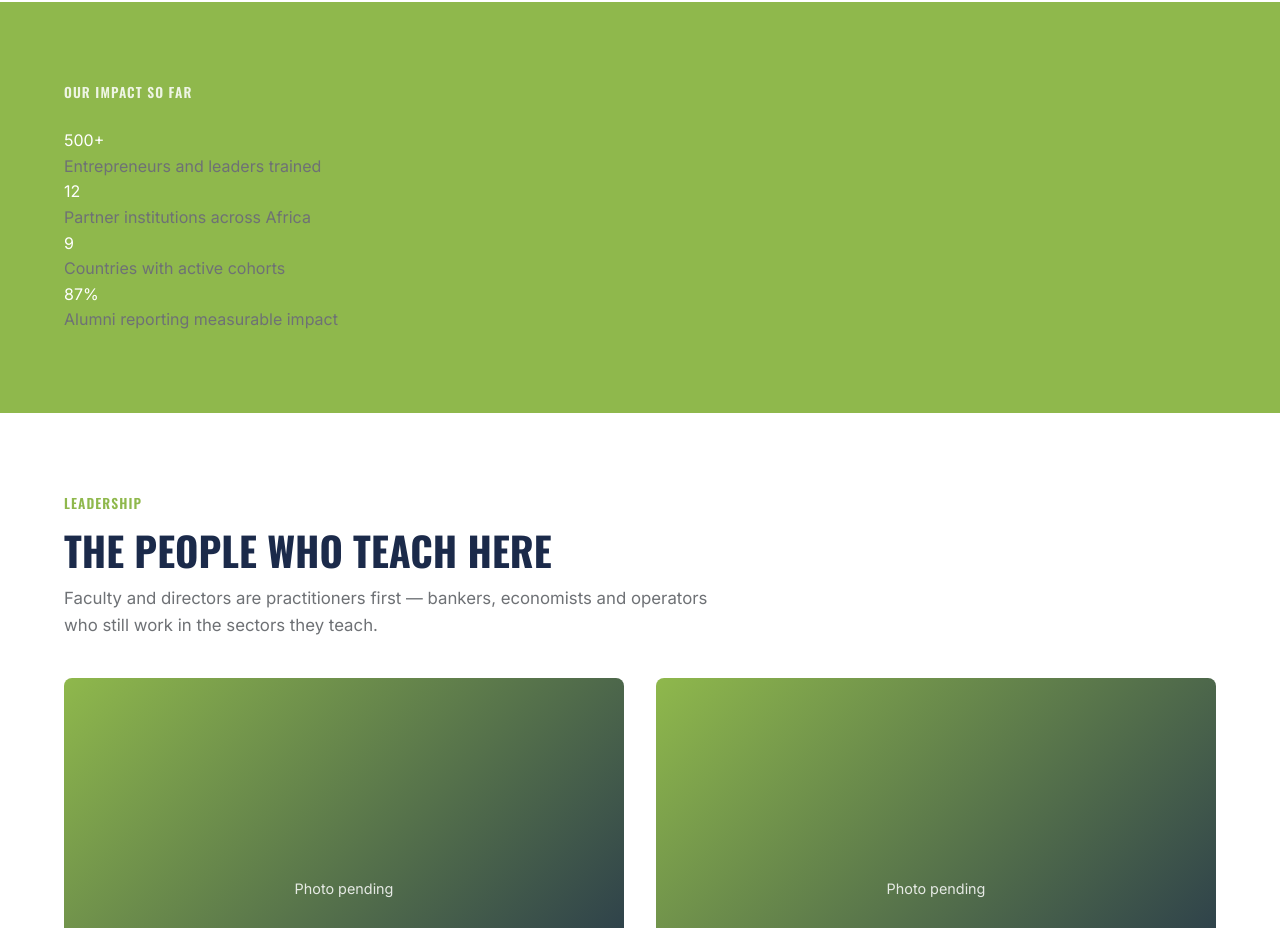
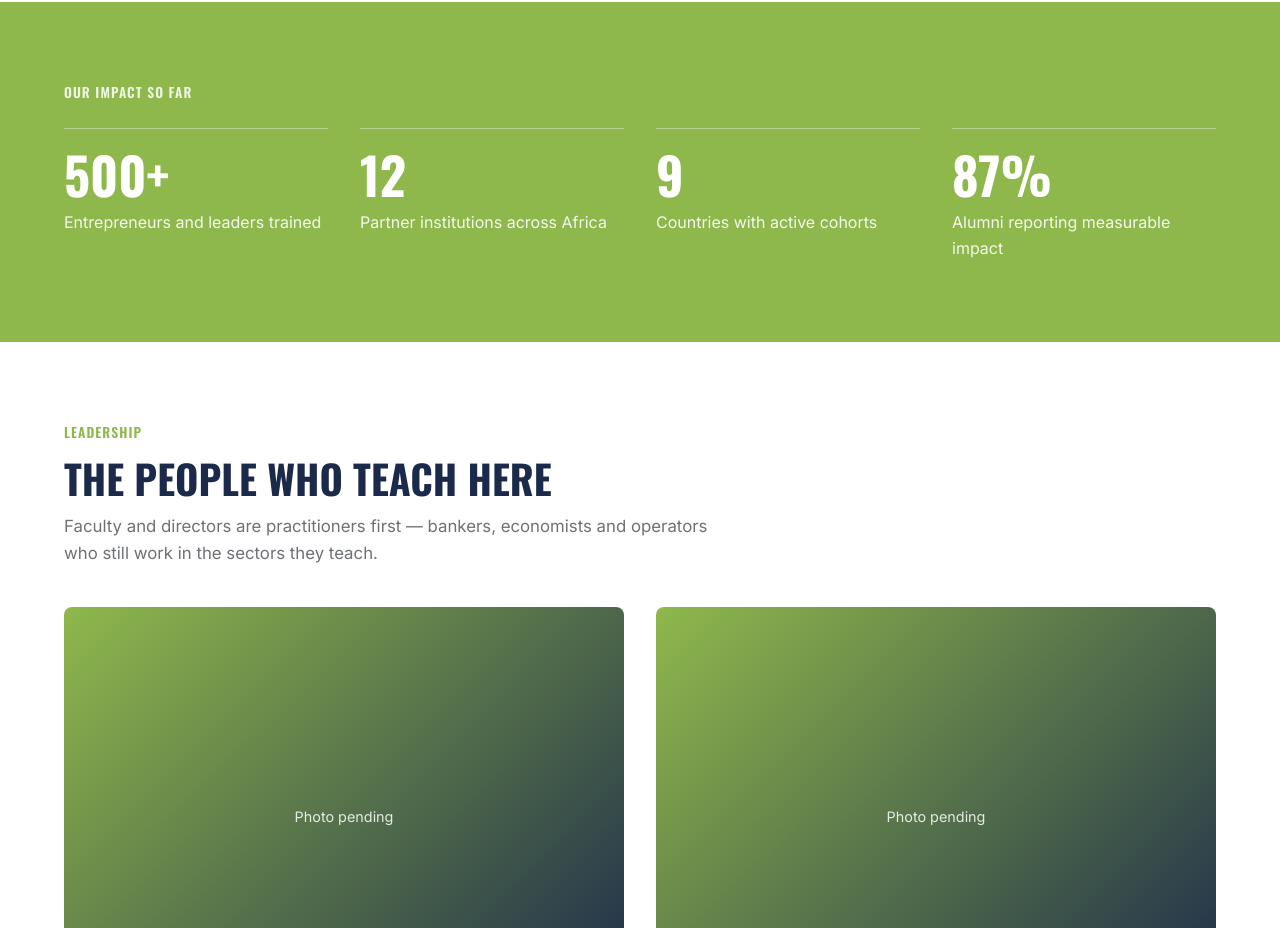
Before and after one commit to Popoeson/asbs-africa, a plain HTML site: page about.html in a window 1280 px wide. Shown: the part 1460-2388 px from the top of the page. Drawn offline with nearby package versions, Linux system fonts and the light colour scheme.

Commit message:
Update components.css

```diff
--- a/assets/css/components.css
+++ b/assets/css/components.css
@@ -168,6 +168,34 @@
   background: var(--color-navy-dark);
 }
 
+/* ---- Impact stats ---- */
+.stats-grid {
+  display: grid;
+  gap: 32px;
+  grid-template-columns: 1fr;
+}
+
+@media (min-width: 700px) {
+  .stats-grid { grid-template-columns: repeat(4, 1fr); }
+}
+
+.stat {
+  border-top: 1px solid rgba(255, 255, 255, 0.35);
+  padding-top: 20px;
+}
+
+.stat__number {
+  font-family: var(--font-heading);
+  font-size: clamp(2.5rem, 6vw, 3.2rem);
+  font-weight: 700;
+  line-height: 1;
+  margin-bottom: 10px;
+}
+
+.stat p {
+  color: rgba(255, 255, 255, 0.9);
+}
+
 /* ---- Cards ---- */
 .card {
   background: var(--color-white);
```
